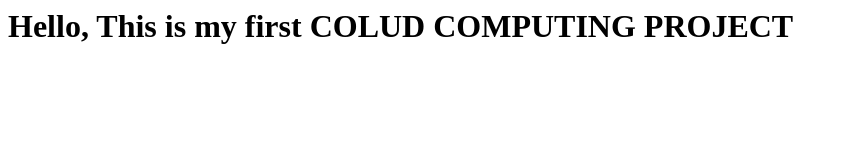
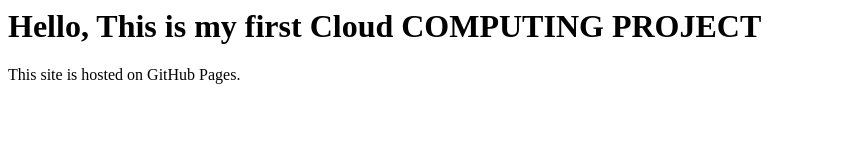
Before and after one commit to vaishnavidabhole/CC-Project, a plain HTML site: page index.html in a window 1280 px wide. Shown: the whole page, without its empty margins (0-848 px from the left). Drawn offline with Linux system fonts and the light colour scheme.

Commit message:
Update index.html

```diff
--- a/index.html
+++ b/index.html
@@ -3,6 +3,8 @@
 <title> CC- Project </title>
 </head>
 <body>
-<h1> Hello, This is my first COLUD COMPUTING PROJECT </h1>
+<h1> Hello, This is my first Cloud COMPUTING PROJECT </h1>
+  <p> This site is hosted on GitHub Pages.
+  </p>
 </body>
 </html>
```
